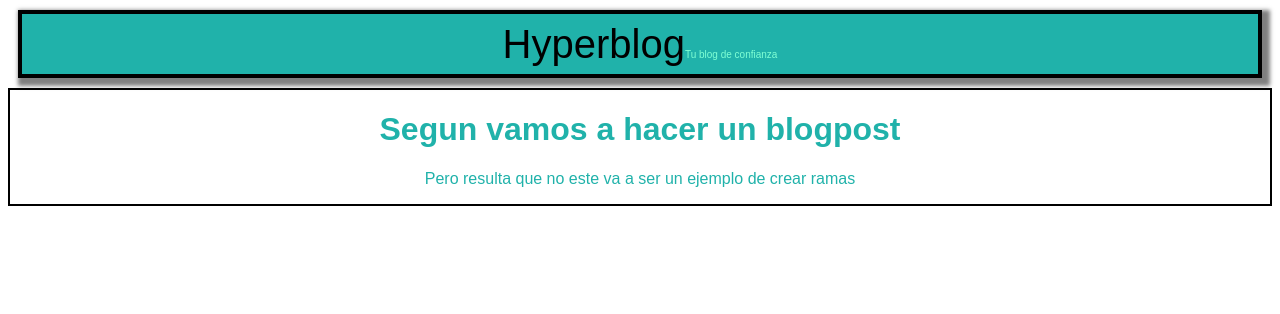
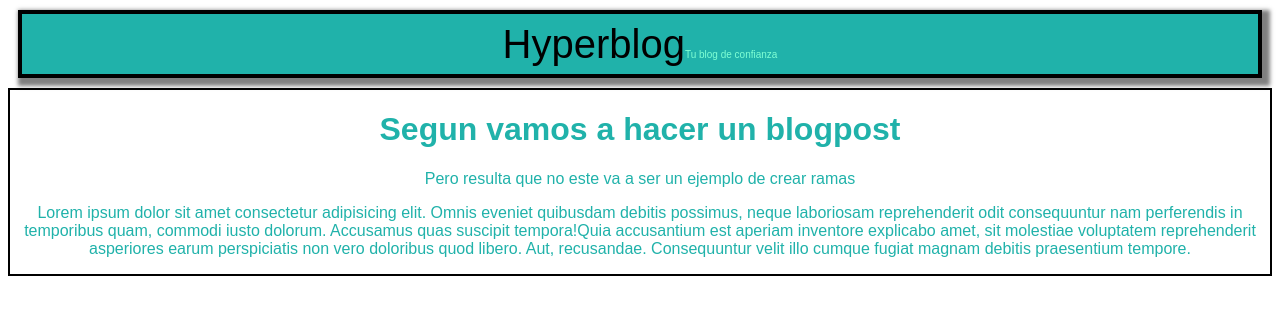
Before and after one commit to REDRO4D/hyperblog, a plain HTML site: page index.html in a window 1280 px wide. Drawn offline with Linux system fonts and the light colour scheme.

Commit message:
Nuevo parrafo

```diff
--- a/index.html
+++ b/index.html
@@ -13,6 +13,7 @@
     <div class="content">
         <h1>Segun vamos a hacer un blogpost</h1>
         <p>Pero resulta que no este va a ser un ejemplo de crear ramas</p>
+        <p>Lorem ipsum dolor sit amet consectetur adipisicing elit. Omnis eveniet quibusdam debitis possimus, neque laboriosam reprehenderit odit consequuntur nam perferendis in temporibus quam, commodi iusto dolorum. Accusamus quas suscipit tempora!Quia accusantium est aperiam inventore explicabo amet, sit molestiae voluptatem reprehenderit asperiores earum perspiciatis non vero doloribus quod libero. Aut, recusandae. Consequuntur velit illo cumque fugiat magnam debitis praesentium tempore.</p>
     </div>
 </body>
 </html>
```
